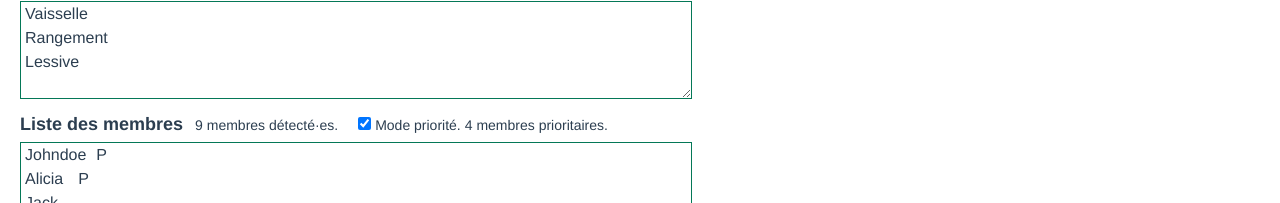
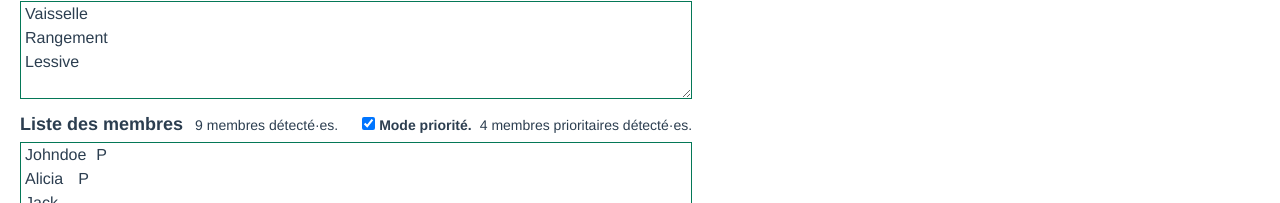
Before and after one commit to samuelroland/PickThem, a Vue app: page / in a window 1280 px wide. Shown: the part 218-421 px from the top of the page. Built offline with nearby package versions, Linux system fonts and the light colour scheme.

Commit message:
Pick: add title information on priorityMode button

```diff
--- a/src/components/Pick.vue
+++ b/src/components/Pick.vue
@@ -114,20 +114,29 @@
             }}
             détecté·e{{ members.length > 1 ? "s" : "" }}.
           </div>
+          <div
+            class="inline p-1 ml-4 cursor-help hover:bg-gray-200"
+            title="Le mode priorité permet d'assigner d'abord les personnes marquées comme prioritaires (un P à la fin) avant les autres. Voir dans le manuel d'utilisation pour les détails."
+          >
             <input
               type="checkbox"
               v-model="priorityMode"
               id="priorityMode"
-            class="ml-4"
+              class=""
               @change="loadMembers"
               @click="alertInputNotModifiableAfterGeneration"
               :class="{ 'bg-gray-300': generated }"
-          /><label for="priorityMode" class="ml-1">Mode priorité.</label>
+            /><label for="priorityMode" class="ml-1 font-semibold cursor-help"
+              >Mode priorité.</label
+            >
+          </div>
+
           <span v-if="priorityMode" class="ml-1">
             {{ countPriorityMembers() }}
             membre{{ countPriorityMembers() > 1 ? "s" : "" }} prioritaire{{
               countPriorityMembers() > 1 ? "s" : ""
-            }}.</span
+            }}
+            détecté·e{{ members.length > 1 ? "s" : "" }}.</span
           >
         </div>
         <textarea
```
Lines whose indentation alone changed are shown as unchanged.
